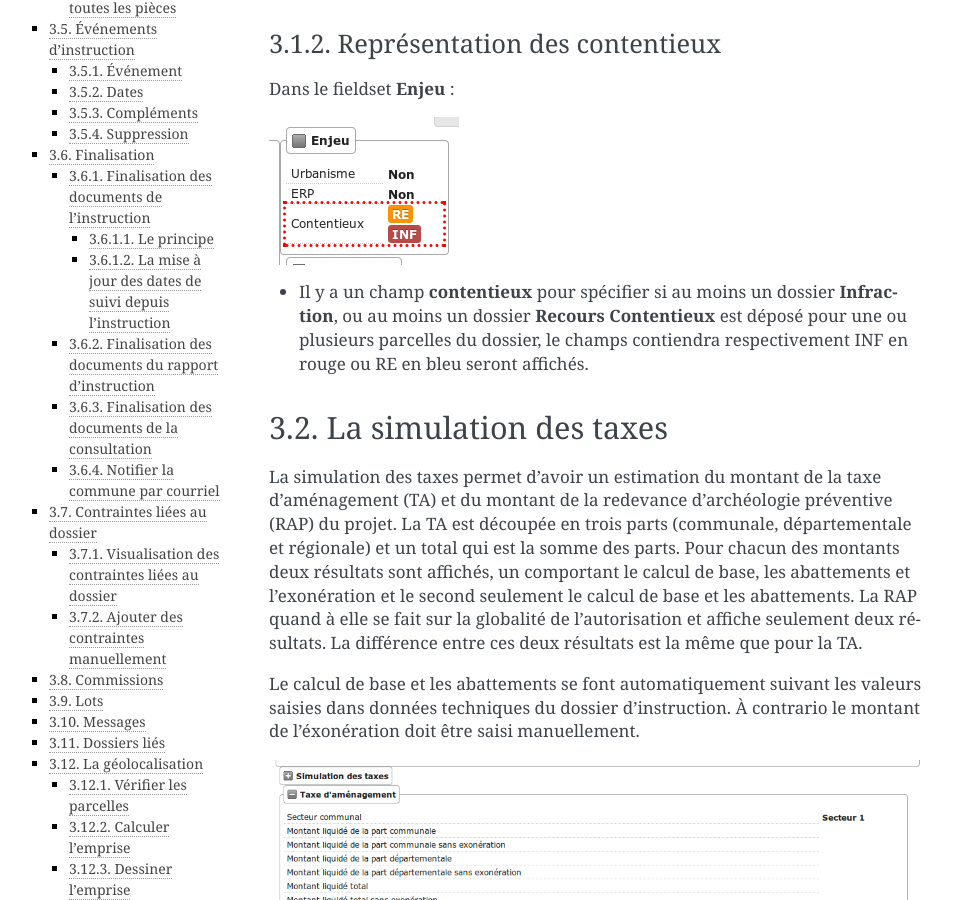
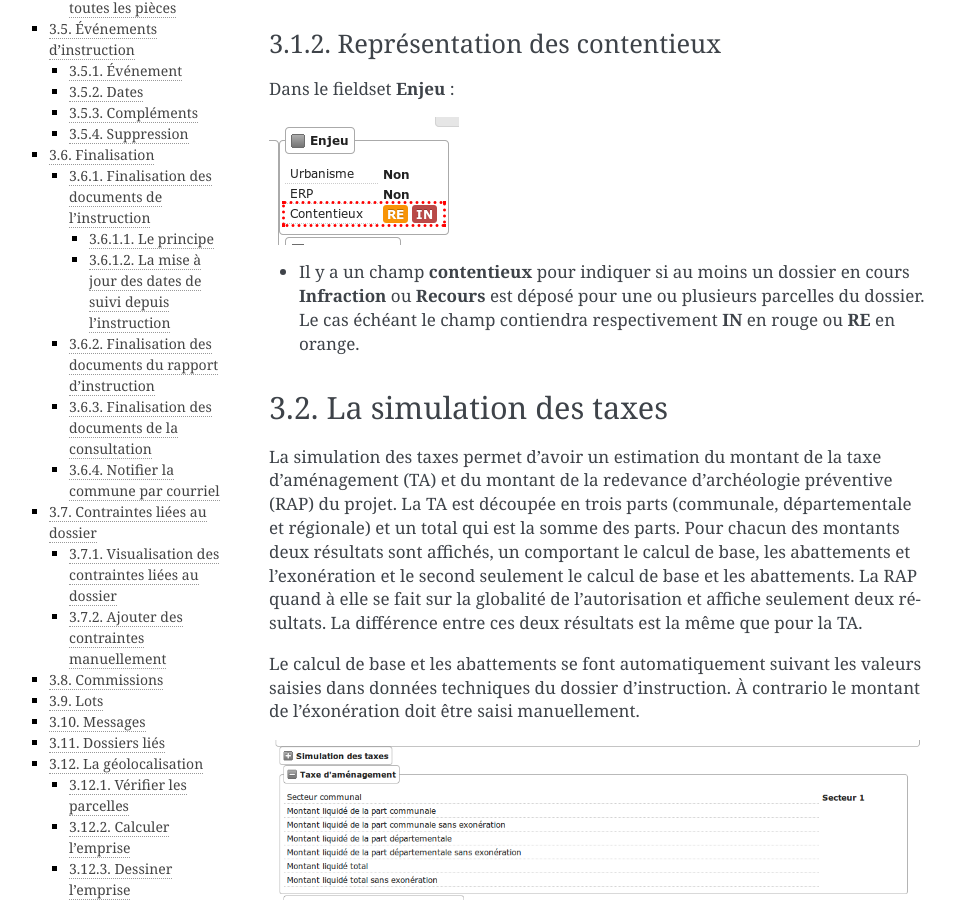
Before and after one commit to mpavaux/openads-documentation, a Sphinx documentation site: the page built from source/manuel_utilisateur/instruction.rst, in a window 1280 px wide and 900 px high, scrolled down 763 px. Shown: the whole window, without its empty margins (151-1106 px from the left). Built offline with Sphinx 7.4.7, drawn with Linux system fonts in a browser that asks for light colours.

Commit message:
pictogrammes dossiers liées ctx: affichage que quand ctx en cours

```diff
--- a/source/manuel_utilisateur/instruction.rst
+++ b/source/manuel_utilisateur/instruction.rst
@@ -36,7 +36,8 @@
 
 .. image:: instruction_dossier_instruction_form_enjeu_fieldset.png
 
-* Il y a un champ **contentieux** pour spécifier si au moins un dossier **Infraction**, ou au moins un dossier **Recours Contentieux** est déposé pour une ou plusieurs parcelles du dossier, le champs contiendra respectivement INF en rouge ou RE en bleu seront affichés.
+* Il y a un champ **contentieux** pour indiquer si au moins un dossier en cours **Infraction** ou **Recours** est déposé pour une ou plusieurs parcelles du dossier.
+  Le cas échéant le champ contiendra respectivement **IN** en rouge ou **RE** en orange.
 
 
 .. _instruction_simulation_taxes:
```
Also changed, not shown: source/manuel_utilisateur/instruction_dossier_instruction_form_enjeu_fieldset.png.
